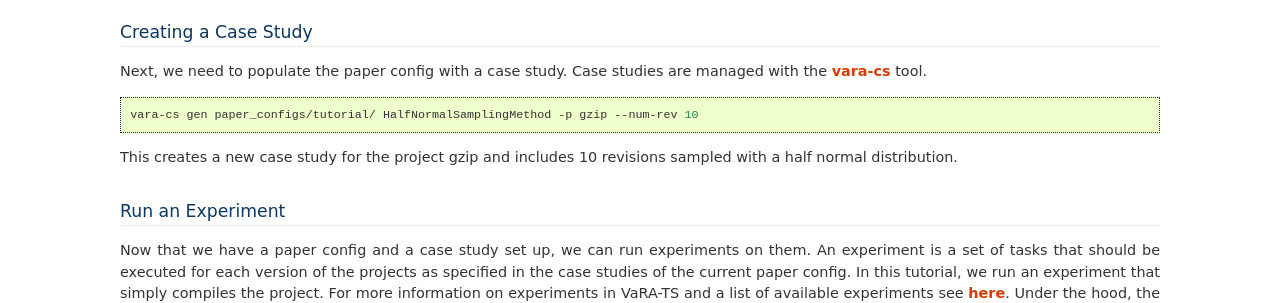
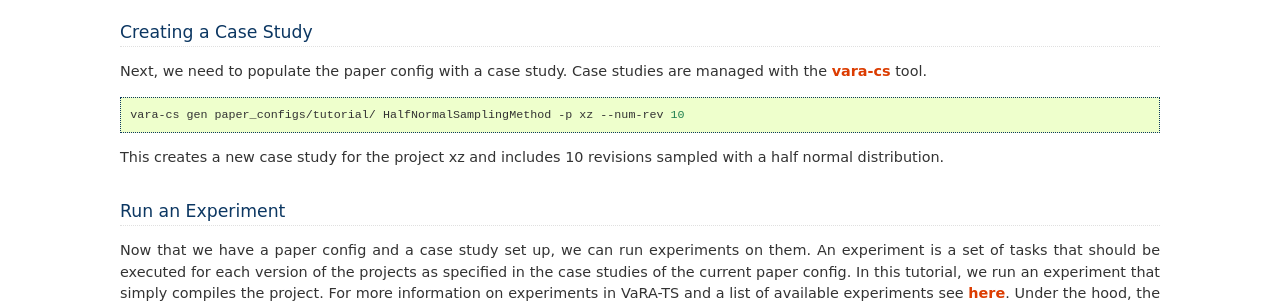
Before and after one commit to se-sic/VaRA-Tool-Suite, a Sphinx documentation site: the page built from docs/source/tutorials/running_experiments.rst, in a window 1280 px wide. Shown: the part 490-793 px from the top of the page. Built offline with Sphinx 7.4.7, drawn with Linux system fonts in a browser that asks for light colours; the version number could not be read and is left out.

Commit message:
Use xz instead of gzip for tutorial
Use xz instead of gzip for tutorial as gzip has lots of version that are blocked and don't work.

```diff
--- a/docs/source/tutorials/running_experiments.rst
+++ b/docs/source/tutorials/running_experiments.rst
@@ -33,9 +33,9 @@ Case studies are managed with the :ref:`vara-cs` tool.
 
 .. code-block:: bash
 
-    vara-cs gen paper_configs/tutorial/ HalfNormalSamplingMethod -p gzip --num-rev 10
+    vara-cs gen paper_configs/tutorial/ HalfNormalSamplingMethod -p xz --num-rev 10
 
-This creates a new case study for the project gzip and includes 10 revisions sampled with a half normal distribution.
+This creates a new case study for the project xz and includes 10 revisions sampled with a half normal distribution.
 
 Run an Experiment
 -----------------
```
